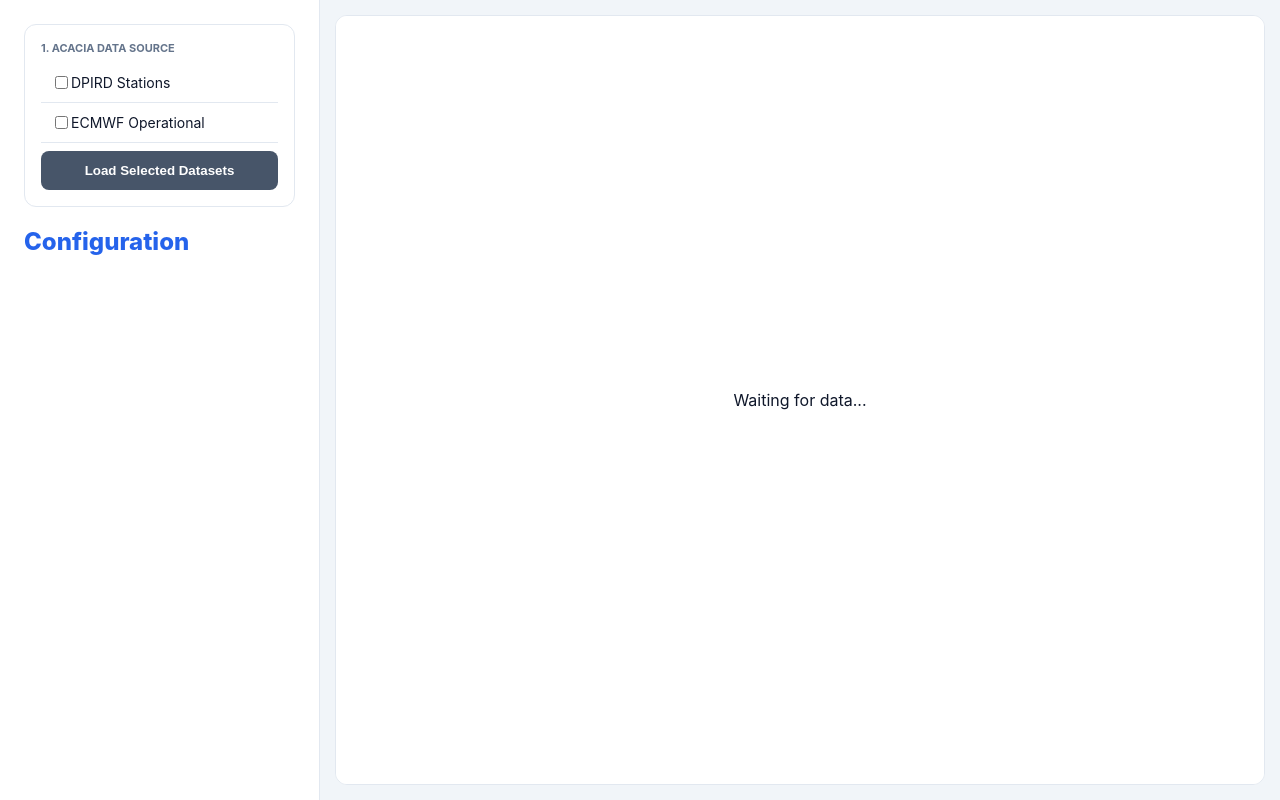
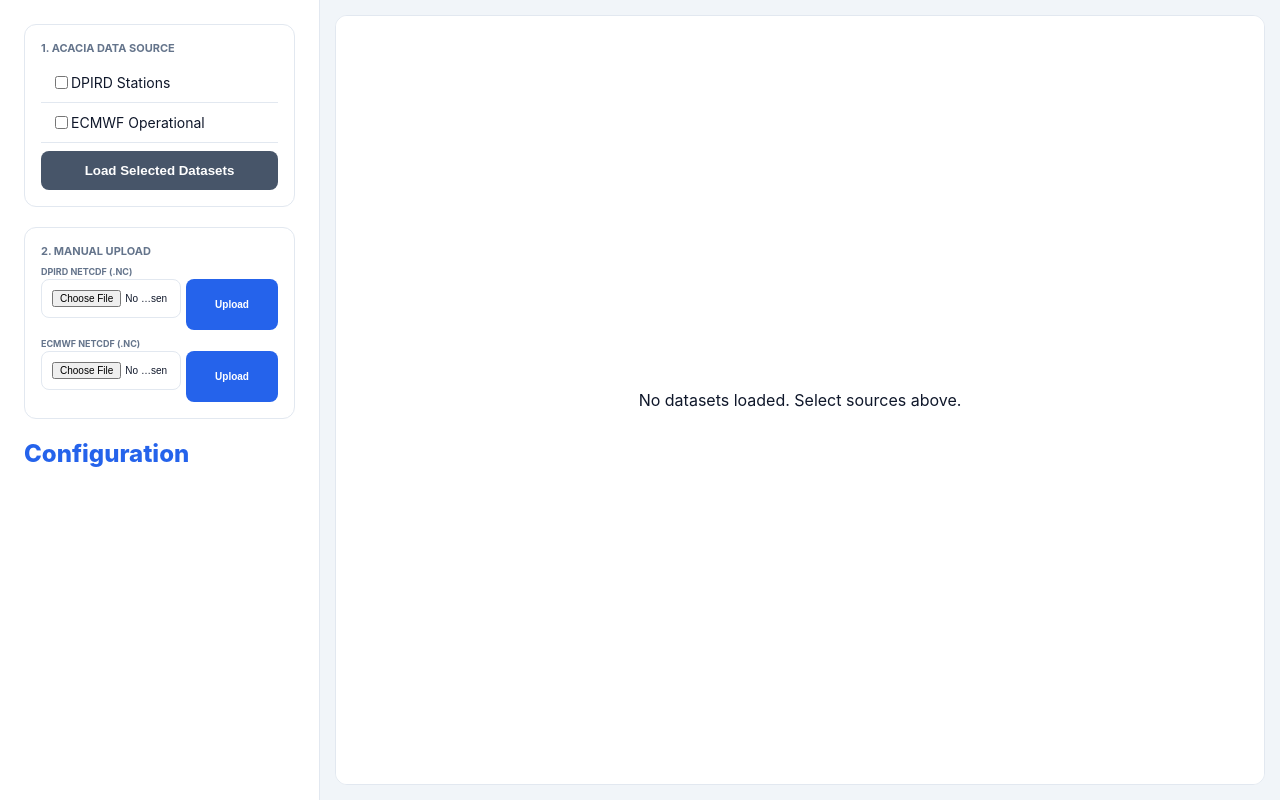
Before and after one commit to Viper-31/ICRAR-Weather, a Flask app: page / in a window 1280 px wide. Run offline with Flask 3, Linux system fonts and the light colour scheme; parts of the project's set-up code (start-up, migrations or seed data) failed here and were passed over; some libraries are stand-ins or nearby versions.

Commit message:
Implement shared UI population functions for DPIRD and ECMWF; enhance query functionality and context switching in index.js

```diff
--- a/FlaskApp/services/acacia_get.py
+++ b/FlaskApp/services/acacia_get.py
@@ -72,7 +72,7 @@ class DPIRDService:
 
     def load_dataset(self):
         path = f"{self.bucket}/{self.file_path}"
-        return xr.open_dataset(path, engine='h5netcdf', chunks='auto')
+        return xr.open_dataset(self.fs.open(path, 'rb'), engine='h5netcdf', chunks='auto')
 
     # Get display variables, merging wind components
     def get_display_vars(self, ds):
--- a/FlaskApp/static/dpird.js
+++ b/FlaskApp/static/dpird.js
@@ -8,13 +8,42 @@
 // clearPlaybackAttention.
 
 // Upload DPIRD NetCDF file and initialise config UI
+
+// ---Shared UI Populator ---
+window.populateDpirdUi = function(data) {
+    if (!data) return;
+
+    const varStack = document.getElementById('varStack');
+    if (varStack) {
+        varStack.innerHTML = (data.variables || []).map(v => `
+            <label class="var-row"><input type="radio" name="vItem" value="${v}"> ${v}</label>`
+        ).join('');
+    }
+
+    const stationDropdown = document.getElementById('stationDropdown');
+    if (stationDropdown) {
+        stationDropdown.innerHTML = (data.stations || []).map(s => `<option value="${s}">${s}</option>`).join('');
+    }
+
+    const startInput = document.getElementById('startDate');
+    const endInput = document.getElementById('endDate');
+    if (startInput && endInput && Array.isArray(data.date_range) && data.date_range.length === 2) {
+        startInput.value = data.date_range[0];
+        endInput.value = data.date_range[1];
+    }
+
+    const configSection = document.getElementById('configSection');
+    if (configSection) configSection.classList.remove('hidden');
+
+    attachVariableListeners();
+    attachConfigChangeHandlers();
+    validateDpirdConfig();
+}
 async function uploadFile() {
     const fileInput = document.getElementById('fileInput');
     const uploadBtn = document.getElementById('uploadBtn');
     if (!fileInput || !fileInput.files || !fileInput.files[0]) return;
 
-    fileInput.disabled = true;
-    if (uploadBtn) uploadBtn.disabled = true;
     setLoading(true, `Processing ${fileInput.files[0].name}...`);
 
     const fd = new FormData();
@@ -24,34 +53,21 @@ async function uploadFile() {
         const data = await res.json();
         if (!res.ok || data.error) throw new Error(data.error || 'Upload failed');
 
-        const varStack = document.getElementById('varStack');
-        if (varStack) {
-            varStack.innerHTML = (data.variables || []).map(v => `
-                <label class="var-row"><input type="radio" name="vItem" value="${v}"> ${v}</label>`
-            ).join('');
-        }
-        const stationDropdown = document.getElementById('stationDropdown');
-        if (stationDropdown) {
-            stationDropdown.innerHTML = (data.stations || []).map(s => `<option value="${s}">${s}</option>`).join('');
-        }
-        const startInput = document.getElementById('startDate');
-        const endInput = document.getElementById('endDate');
-        if (startInput && endInput && Array.isArray(data.date_range) && data.date_range.length === 2) {
-            startInput.value = data.date_range[0];
-            endInput.value = data.date_range[1];
-        }
-        const configSection = document.getElementById('configSection');
-        if (configSection) configSection.classList.remove('hidden');
+        // Flag for revert, if wrong. Update Global State
+        loadedDatasets.dpird = true;
 
-        attachVariableListeners();
-        attachConfigChangeHandlers();
-        validateDpirdConfig();
+        // --- CHANGED: Use the helper ---
+        window.populateDpirdUi(data);
+
+        // Update Switcher
+        updateContextSwitcher();
+
         setLoading(false, 'Dataset ready. Choose a variable and view.');
     } catch (err) {
+        // ... err handling ...
         console.error(err);
-        setLoading(false, `Error loading dataset: ${err.message}`);
+        setLoading(false, `Error: ${err.message}`);
     } finally {
-        if (uploadBtn) uploadBtn.disabled = false;
         fileInput.disabled = false;
     }
 }
--- a/FlaskApp/static/ecmwf.js
+++ b/FlaskApp/static/ecmwf.js
@@ -118,6 +118,27 @@ const ECMWF_CMAP_DEFS = {
         ]
     }
 };
+
+// --- Shared UI Populator ---
+window.populateEcmwfUi = function(data) {
+    if (!data) return;
+
+    // Update internal ECMWF state
+    ecmwfState.timeLabels = Array.isArray(data.time_labels) ? data.time_labels : [];
+    ecmwfState.stepValues = Array.isArray(data.step_values) ? data.step_values : [];
+    ecmwfState.timeCount = typeof data.time_count === 'number' ? data.time_count : ecmwfState.timeLabels.length;
+    ecmwfState.stepCount = typeof data.step_count === 'number' ? data.step_count : ecmwfState.stepValues.length;
+    ecmwfState.timeIndex = 0;
+    ecmwfState.stepIndex = 0;
+    ecmwfState.rangeStart = 0;
+    ecmwfState.rangeEnd = Math.max(0, ecmwfState.timeLabels.length - 1);
+
+    // Initialise the Map container basics
+    setupEcmwfMap({ time_labels: ecmwfState.timeLabels }, false);
+
+    // Initialise the Sidebar controls (Dropdowns etc)
+    initEcmwfConfigUi(data);
+}
 
 function getEcmwfCmapName(varName) {
     if (!varName) return 'viridis';
@@ -259,30 +280,28 @@ function formatEcmwfValidTime(timeIndex, stepIndex) {
 async function uploadEcmwfFile() {
     if (appMode !== 'ecmwf') return;
     const input = document.getElementById('ecmwfFileInput');
-    if (!input || !input.files || !input.files[0]) return;
+    if (!input || !input.files[0]) return;
 
     const file = input.files[0];
-    setLoading(true, `Loading ECMWF file: ${file.name}...`);
+    setLoading(true, `Loading ECMWF file...`);
+    const fd = new FormData();
+    fd.append('file', input.files[0]);
 
-    const fd = new FormData();
-    fd.append('file', file);
     try {
         const res = await fetch('/ecmwf_upload', { method: 'POST', body: fd });
         const data = await res.json();
         if (!res.ok || data.error) throw new Error(data.error || 'Upload failed');
 
-        ecmwfState.timeLabels = Array.isArray(data.time_labels) ? data.time_labels : [];
-        ecmwfState.stepValues = Array.isArray(data.step_values) ? data.step_values : [];
-        ecmwfState.timeCount = typeof data.time_count === 'number' ? data.time_count : ecmwfState.timeLabels.length;
-        ecmwfState.stepCount = typeof data.step_count === 'number' ? data.step_count : ecmwfState.stepValues.length;
-        ecmwfState.timeIndex = 0;
-        ecmwfState.stepIndex = 0;
-        ecmwfState.rangeStart = 0;
-        ecmwfState.rangeEnd = Math.max(0, ecmwfState.timeLabels.length - 1);
+        // Update Global State
+        loadedDatasets.ecmwf = true;
 
-        setupEcmwfMap({ time_labels: ecmwfState.timeLabels }, false);
-        initEcmwfConfigUi(data);
-        setLoading(false, 'ECMWF dataset loaded. Configure options and click Render.');
+        // --- CHANGED: Use the helper ---
+        window.populateEcmwfUi(data);
+
+        // Update Switcher
+        updateContextSwitcher();
+
+        setLoading(false, 'ECMWF dataset loaded.');
     } catch (err) {
         console.error(err);
         setLoading(false, `ECMWF error: ${err.message}`);
--- a/FlaskApp/static/index.js
+++ b/FlaskApp/static/index.js
@@ -1,4 +1,5 @@
-let appMode = 'dpird'; // 'dpird' or 'ecmwf'
+let appMode = 'none'; // changed default
+const loadedDatasets = { dpird: false, ecmwf: false };
 const dpirdViewState = {
     mode: null,          // 'map' or 'graph'
     varName: null,       // DPIRD logical variable (e.g. 'airTemperature' or 'wind_3m')
@@ -102,18 +103,115 @@ function validateDpirdConfig() {
     renderBtn.disabled = !ok;
 }
 
-function setAppMode(mode) {
+// --- NEW: Query Functionality ---
+async function queryAcacia() {
+    const chkDpird = document.getElementById('chkDpird');
+    const chkEcmwf = document.getElementById('chkEcmwf');
+
+    // Build selection list
+    const selection = [];
+    if (chkDpird && chkDpird.checked) selection.push('DPIRD');
+    if (chkEcmwf && chkEcmwf.checked) selection.push('ECMWF');
+
+    setLoading(true, `Querying Acacia... (${selection.join(', ') || 'None'})`);
+
+    try {
+        const res = await fetch('/query', {
+            method: 'POST',
+            headers: {'Content-Type': 'application/json'},
+            body: JSON.stringify({ datasets: selection })
+        });
+        const data = await res.json();
+
+        if (data.error) throw new Error(data.error);
+
+        // 1. Handle DPIRD
+        if (data.dpird_meta) {
+            loadedDatasets.dpird = true;
+            // Call function defined in dpird.js
+            if(window.populateDpirdUi) window.populateDpirdUi(data.dpird_meta);
+        } else {
+            loadedDatasets.dpird = false;
+        }
+
+        // 2. Handle ECMWF
+        if (data.ecmwf_meta) {
+            loadedDatasets.ecmwf = true;
+            // Call function defined in ecmwf.js
+            if(window.populateEcmwfUi) window.populateEcmwfUi(data.ecmwf_meta);
+        } else {
+            loadedDatasets.ecmwf = false;
+        }
+
+        updateContextSwitcher();
+        setLoading(false, 'Data loaded. Use 2. Active Control Panel to configure.');
+
+    } catch (err) {
+        console.error(err);
+        setLoading(false, `Query failed: ${err.message}`);
+    }
+}
+
+// --- NEW: Context Switching Logic ---
+function updateContextSwitcher() {
+    const sw = document.getElementById('contextSwitch');
+    const optDpird = document.getElementById('optDpird');
+    const optEcmwf = document.getElementById('optEcmwf');
+
+    // Hide entire switcher if nothing is loaded
+    if (!loadedDatasets.dpird && !loadedDatasets.ecmwf) {
+        sw.classList.add('hidden');
+        switchViewContext('none');
+        return;
+    }
+
+    sw.classList.remove('hidden');
+
+    // Show/Hide specific radio buttons
+    optDpird.style.display = loadedDatasets.dpird ? 'flex' : 'none';
+    optEcmwf.style.display = loadedDatasets.ecmwf ? 'flex' : 'none';
+
+    // Auto-select logic
+    const currentRad = document.querySelector('input[name="viewContext"]:checked');
+    const currentVal = currentRad ? currentRad.value : null;
+
+    if (currentVal === 'dpird' && loadedDatasets.dpird) {
+        // Keep current
+    } else if (currentVal === 'ecmwf' && loadedDatasets.ecmwf) {
+        // Keep current
+    } else if (loadedDatasets.dpird) {
+        // Switch to DPIRD
+        const r = document.querySelector('input[name="viewContext"][value="dpird"]');
+        if(r) { r.checked = true; switchViewContext('dpird'); }
+    } else if (loadedDatasets.ecmwf) {
+        // Switch to ECMWF
+        const r = document.querySelector('input[name="viewContext"][value="ecmwf"]');
+        if(r) { r.checked = true; switchViewContext('ecmwf'); }
+    }
+}
+
+// Replaces the old setAppMode
+function switchViewContext(mode) {
     const prevMode = appMode;
-    appMode = mode;
+    appMode = mode; // Update global appMode
+    // UI Visibility
     const dpirdSidebar = document.getElementById('dpirdSidebar');
     const ecmwfSidebar = document.getElementById('ecmwfSidebar');
-    if (dpirdSidebar) {
-        dpirdSidebar.style.display = (mode === 'dpird') ? '' : 'none';
-    }
-    if (ecmwfSidebar) {
-        ecmwfSidebar.style.display = (mode === 'ecmwf') ? '' : 'none';
+
+    // FIX: Use classList to toggle visibility to override !important in CSS
+    if (mode === 'dpird') {
+        if (dpirdSidebar) dpirdSidebar.classList.remove('hidden');
+        if (ecmwfSidebar) ecmwfSidebar.classList.add('hidden');
+    } else if (mode === 'ecmwf') {
+        if (dpirdSidebar) dpirdSidebar.classList.add('hidden');
+        if (ecmwfSidebar) ecmwfSidebar.classList.remove('hidden');
+    } else {
+        // None
+        if (dpirdSidebar) dpirdSidebar.classList.add('hidden');
+        if (ecmwfSidebar) ecmwfSidebar.classList.add('hidden');
     }
 
+    // Cleanup Logic (Merged from old setAppMode)
     const ecmwfOverlay = document.getElementById('ecmwf-time-overlay');
     if (mode !== 'ecmwf' && ecmwfOverlay) {
         ecmwfOverlay.classList.add('hidden');
@@ -127,16 +225,12 @@ function setAppMode(mode) {
         if (dpirdViewState.mode === 'map') {
             dpirdViewState.timeIdx = playback.currentIdx || 0;
         }
-        teardownMap();
-        if (rightUi) rightUi.style.display = 'none';
-        if (statusText) {
-            statusText.innerText = 'ECMWF mode selected. Waiting for ECMWF configuration...';
-        }
-        // If we already have an ECMWF dataset loaded, restore its view
-        if (ecmwfState.timeLabels.length) {
-            setupEcmwfMap({
-                time_labels: ecmwfState.timeLabels
-            }, true);
+        teardownMap(); // Clear map for ECMWF
+        if (statusText) statusText.innerText = 'ECMWF mode selected. Configure parameters.';
+
+        // Restore ECMWF map state if available
+        if (window.ecmwfState && window.ecmwfState.timeLabels.length && window.setupEcmwfMap) {
+            window.setupEcmwfMap({ time_labels: window.ecmwfState.timeLabels }, true);
         }
         return;
     }
@@ -146,7 +240,7 @@ function setAppMode(mode) {
         if (statusText && statusText.innerText.startsWith('ECMWF mode selected')) {
             statusText.innerText = 'Waiting for data...';
         }
-        // Only attempt restore if we have a remembered state
+        // Restore DPIRD map state if available
         if (dpirdViewState.mode === 'map' && dpirdViewState.varName) {
             // Re-render map and restore timeline position
             renderMap(dpirdViewState.varName).then(() => {
@@ -160,6 +254,12 @@ function setAppMode(mode) {
             renderGraph(dpirdViewState.datasetVar, dpirdViewState.displayLabel).catch(err => console.error(err));
         }
         return;
+    }
+
+    // Default Empty State
+    if (mode === 'none') {
+        teardownMap();
+        if (statusText) statusText.innerText = 'No datasets loaded. Select sources above.';
     }
 }
 
@@ -765,8 +865,6 @@ function toggleViewUI() {
 }
 
 document.addEventListener('DOMContentLoaded', () => {
-    const modeSelect = document.getElementById('dataMode');
-    if (modeSelect) {
-        setAppMode(modeSelect.value || 'dpird');
-    }
+    // Just ensure correct initial state
+    updateContextSwitcher();
 });
--- a/FlaskApp/templates/index.html
+++ b/FlaskApp/templates/index.html
@@ -24,9 +24,28 @@
             <button id="btnQuery" onclick="queryAcacia()" style="margin-top:8px; width:100%; background-color: #475569;">Load Selected Datasets</button>
         </div>
 
-        <!-- 2. View Context Switcher (Dynamic) -->
+        <!-- 2. Manual Upload Section (Always Visible) -->
+        <div class="section-card">
+            <span class="label-sm">2. Manual Upload</span>
+            <div style="margin-bottom: 8px;">
+                <span class="label-sm" style="font-size:9px; margin-bottom:2px;">DPIRD NetCDF (.nc)</span>
+                <div style="display:flex; gap:5px;">
+                    <input type="file" id="fileInput" accept=".nc" style="width: 140px; font-size:10px;">
+                    <button id="uploadBtn" onclick="uploadFile()" style="padding: 2px 8px; font-size:10px;">Upload</button>
+                </div>
+            </div>
+            <div>
+                 <span class="label-sm" style="font-size:9px; margin-bottom:2px;">ECMWF NetCDF (.nc)</span>
+                 <div style="display:flex; gap:5px;">
+                    <input type="file" id="ecmwfFileInput" accept=".nc" style="width: 140px; font-size:10px;">
+                    <button id="ecmwfUploadBtn" onclick="uploadEcmwfFile()" style="padding: 2px 8px; font-size:10px;">Upload</button>
+                 </div>
+            </div>
+        </div>
+
+        <!-- 3. View Context Switcher (Dynamic) -->
         <div id="contextSwitch" class="section-card hidden">
-            <span class="label-sm">2. Active Control Panel</span>
+            <span class="label-sm">3. Active Control Panel</span>
             <div style="display: flex; gap: 10px; margin-top:5px;">
                 <label class="var-row" id="optDpird" style="display:none;">
                     <input type="radio" name="viewContext" value="dpird" onchange="switchViewContext(this.value)">
@@ -43,14 +62,6 @@
 
         <!-- DPIRD CONTROLS -->
         <div id="dpirdSidebar" class="hidden">
-            <div class="section-card">
-                <span class="label-sm">Manual Upload (Optional)</span>
-                <div style="display:flex; gap:5px;">
-                    <input type="file" id="fileInput" accept=".nc" style="width: 140px; font-size:10px;">
-                    <button id="uploadBtn" onclick="uploadFile()" style="padding: 2px 8px; font-size:10px;">Upload</button>
-                </div>
-            </div>
-
             <div id="configSection" class="hidden">
                 <div class="section-card">
                     <span class="label-sm">Mode & Time</span>
@@ -65,7 +76,7 @@
                 </div>
 
                 <div id="timeSliderCard" class="section-card hidden">
-                <span class="label-sm">3. Timeline Control</span>
+                <span class="label-sm">Timeline Control</span>
                     <input type="range" id="timeSlider" min="0" value="0">
                     <div id="timeLabel" style="font-size: 11px; text-align: center; margin-top: 5px; font-weight: bold;">Step: 0</div>
                 </div>
@@ -116,13 +127,7 @@
 
         <!-- ECMWF CONTROLS -->
         <div id="ecmwfSidebar" class="hidden">
-            <div class="section-card">
-                 <span class="label-sm">Manual Upload (Optional)</span>
-                 <div style="display:flex; gap:5px;">
-                    <input type="file" id="ecmwfFileInput" accept=".nc" style="width: 140px; font-size:10px;">
-                    <button id="ecmwfUploadBtn" onclick="uploadEcmwfFile()" style="padding: 2px 8px; font-size:10px;">Upload</button>
-                 </div>
-            </div>
+            <!-- Upload section removed from here -->
 
             <div id="ecmwfConfigCard" class="section-card hidden">
                 <span class="label-sm">2. ECMWF Configuration</span>
@@ -137,13 +142,13 @@
             </div>
 
             <div id="ecmwfTimeCard" class="section-card hidden">
-                <span class="label-sm">3. Forecast Reference Time</span>
+                <span class="label-sm">Forecast Reference Time</span>
                 <input type="range" id="ecmwfTimeSlider" min="0" value="0" aria-label="ECMWF forecast time index">
                 <div id="ecmwfTimeLabel" style="font-size: 11px; text-align: center; margin-top: 5px; font-weight: bold;">T[0]</div>
             </div>
 
             <div id="ecmwfStepCard" class="section-card hidden">
-                <span class="label-sm">4. Step (+hours)</span>
+                <span class="label-sm">Step (+hours)</span>
                 <input type="range" id="ecmwfStepSlider" min="0" value="0" aria-label="ECMWF forecast lead time in hours">
                 <div id="ecmwfStepLabel" style="font-size: 11px; text-align: center; margin-top: 5px; font-weight: bold;">+0 h</div>
             </div>
```
